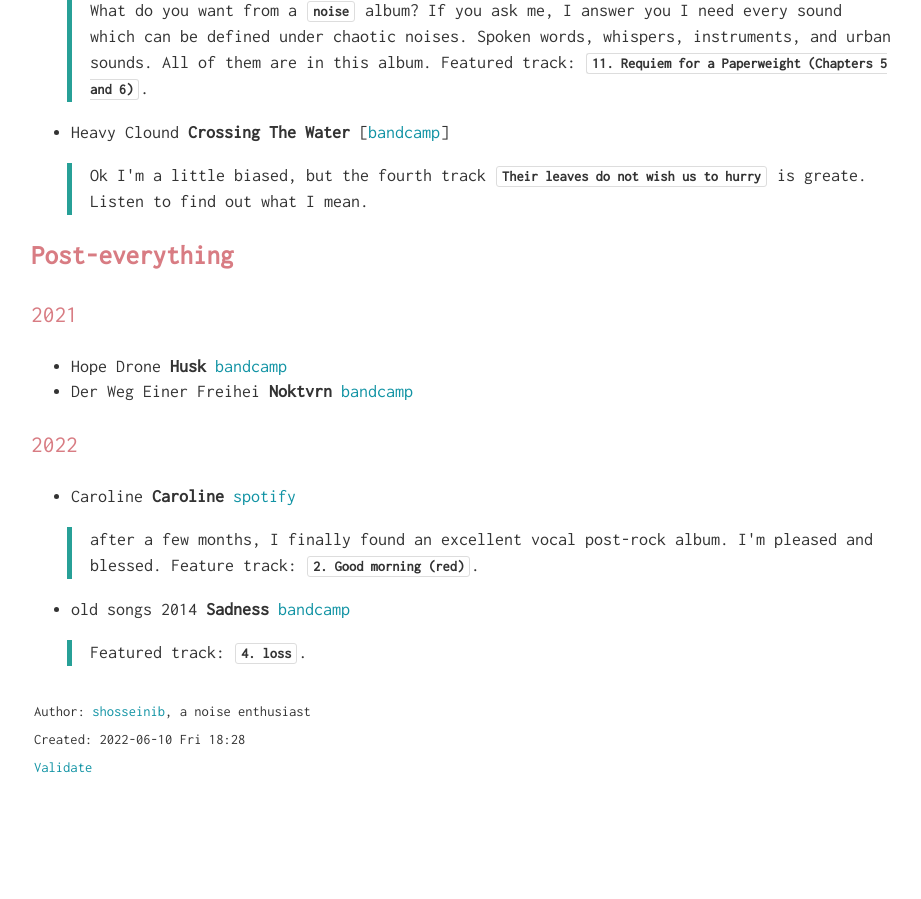
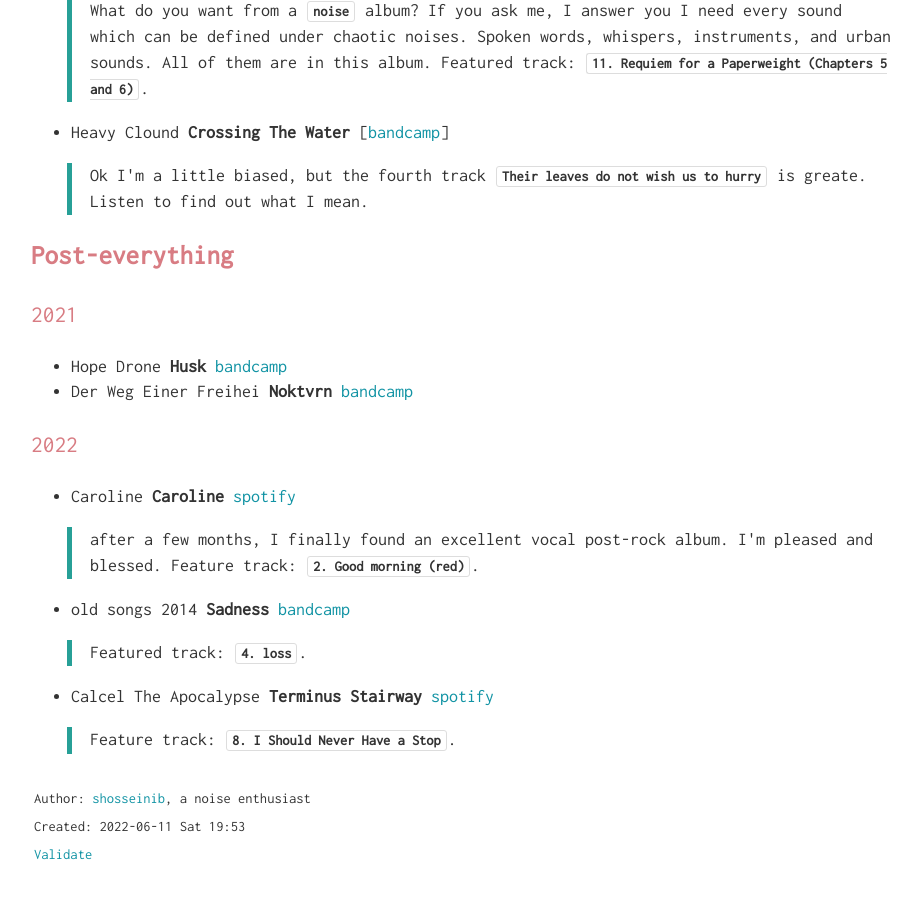
Before and after one commit to shosseinib/shosseinib.github.io, a Jekyll site: the page music.html, which Jekyll copies as it is, in a window 1280 px wide and 900 px high, scrolled down 5422 px. Shown: the whole window, without its empty margins (159-1080 px from the left). Built offline with Jekyll 4.4.1, drawn with Linux system fonts in a browser that asks for light colours; some web fonts are replaced; before the commit the page ends 6234 px from its top, so only the background shows below that.

Commit message:
Cancel the Apocalypse

```diff
--- a/music.html
+++ b/music.html
@@ -3,7 +3,7 @@
 "http://www.w3.org/TR/xhtml1/DTD/xhtml1-strict.dtd">
 <html xmlns="http://www.w3.org/1999/xhtml" lang="en" xml:lang="en">
 <head>
-<!-- 2022-06-10 Fri 18:28 -->
+<!-- 2022-06-11 Sat 19:53 -->
 <meta http-equiv="Content-Type" content="text/html;charset=utf-8" />
 <meta name="viewport" content="width=device-width, initial-scale=1" />
 <title>Music Recommendations</title>
@@ -205,112 +205,112 @@
 <h2>Table of Contents</h2>
 <div id="text-table-of-contents" role="doc-toc">
 <ul>
-<li><a href="#org9f68d51"><b>Code of Conduct</b></a></li>
-<li><a href="#org0b3bff3"><b>Electronic</b></a>
+<li><a href="#orgab85602"><b>Code of Conduct</b></a></li>
+<li><a href="#org4b31b2a"><b>Electronic</b></a>
 <ul>
-<li><a href="#org5c65daf">2021</a></li>
-<li><a href="#org59ea8d5">2022</a></li>
+<li><a href="#orgfcfdf01">2021</a></li>
+<li><a href="#orgf49b8d5">2022</a></li>
 </ul>
 </li>
-<li><a href="#orgac3e834"><b>Experimental &amp; Improvisation</b></a>
+<li><a href="#org81b59d4"><b>Experimental &amp; Improvisation</b></a>
 <ul>
-<li><a href="#orga14d7f3">2019</a></li>
-<li><a href="#orgacad823">2020</a></li>
-<li><a href="#org6a667c8">2021</a></li>
-<li><a href="#org406bdf7">2022</a></li>
+<li><a href="#orgfb90198">2019</a></li>
+<li><a href="#org1e5c48f">2020</a></li>
+<li><a href="#org3d44e23">2021</a></li>
+<li><a href="#org7c4fc53">2022</a></li>
 </ul>
 </li>
-<li><a href="#orge82677a"><b>Jazz</b></a>
+<li><a href="#org23c2557"><b>Jazz</b></a>
 <ul>
-<li><a href="#orgf25d894">2019</a></li>
-<li><a href="#orgd01b652">2021</a></li>
-<li><a href="#orgf7c4e16">2022</a></li>
+<li><a href="#org46e4877">2019</a></li>
+<li><a href="#org46472e2">2021</a></li>
+<li><a href="#org63557f4">2022</a></li>
 </ul>
 </li>
-<li><a href="#org9b2c7dc"><b>*Metal</b></a>
+<li><a href="#org2d489ab"><b>*Metal</b></a>
 <ul>
-<li><a href="#orgc6f537f">Death</a>
+<li><a href="#org027cff8">Death</a>
 <ul>
-<li><a href="#orgd32aa6c">2022</a></li>
+<li><a href="#orgd5bab23">2022</a></li>
 </ul>
 </li>
-<li><a href="#orgb7bcffa">Doom</a>
+<li><a href="#org1a3275e">Doom</a>
 <ul>
-<li><a href="#org2e223bc">2021</a></li>
-<li><a href="#org5ef4597">2022</a></li>
+<li><a href="#org4b60fdc">2021</a></li>
+<li><a href="#orga356b04">2022</a></li>
 </ul>
 </li>
-<li><a href="#org4651bd9">Progressive</a></li>
+<li><a href="#org63d345a">Progressive</a></li>
 </ul>
 </li>
-<li><a href="#orgd245679"><b>Noise</b></a>
+<li><a href="#org73361a7"><b>Noise</b></a>
 <ul>
-<li><a href="#orgea3ad1f">2022</a></li>
+<li><a href="#org639a9d3">2022</a></li>
 </ul>
 </li>
-<li><a href="#orgfd279a7"><b>Post-everything</b></a>
+<li><a href="#org3b1f114"><b>Post-everything</b></a>
 <ul>
-<li><a href="#org34a8467">2021</a></li>
-<li><a href="#org2109981">2022</a></li>
+<li><a href="#org679a8e8">2021</a></li>
+<li><a href="#org6537530">2022</a></li>
 </ul>
 </li>
 </ul>
 </div>
 </div>
-<div id="outline-container-org9f68d51" class="outline-2">
-<h2 id="org9f68d51"><b>Code of Conduct</b></h2>
-<div class="outline-text-2" id="text-org9f68d51">
+<div id="outline-container-orgab85602" class="outline-2">
+<h2 id="orgab85602"><b>Code of Conduct</b></h2>
+<div class="outline-text-2" id="text-orgab85602">
 <p>
 Here I collect music albums that I consider worshiped (in my way) works in <code>Jazz</code>, <code>Post-Everything</code>, <code>Noise</code>, <code>*Metal</code>, <code>Electronic</code>, and <code>Experimental &amp; Improvisation</code>. The order is by year, but there is no order; I may re-sort them by their artist name later; who knows?
 </p>
 </div>
 </div>
 
-<div id="outline-container-org0b3bff3" class="outline-2">
-<h2 id="org0b3bff3"><b>Electronic</b></h2>
-<div class="outline-text-2" id="text-org0b3bff3">
+<div id="outline-container-org4b31b2a" class="outline-2">
+<h2 id="org4b31b2a"><b>Electronic</b></h2>
+<div class="outline-text-2" id="text-org4b31b2a">
 </div>
-<div id="outline-container-org5c65daf" class="outline-3">
-<h3 id="org5c65daf">2021</h3>
-<div class="outline-text-3" id="text-org5c65daf">
+<div id="outline-container-orgfcfdf01" class="outline-3">
+<h3 id="orgfcfdf01">2021</h3>
+<div class="outline-text-3" id="text-orgfcfdf01">
 <ul class="org-ul">
 <li>Doyeq <b>Never Back</b> <a href="https://fuselab.bandcamp.com/album/never-back">bandcamp</a></li>
 <li>HEXSYSTEM <b>Interface OST Vol. II</b> <a href="https://hexsystem.bandcamp.com/album/interface-ost-vol-ii?from=fandiscflw">bandcamp</a></li>
 </ul>
 </div>
 </div>
-<div id="outline-container-org59ea8d5" class="outline-3">
-<h3 id="org59ea8d5">2022</h3>
-<div class="outline-text-3" id="text-org59ea8d5">
+<div id="outline-container-orgf49b8d5" class="outline-3">
+<h3 id="orgf49b8d5">2022</h3>
+<div class="outline-text-3" id="text-orgf49b8d5">
 <ul class="org-ul">
 <li>HEXSYSTEM <b>No Confluence</b> <a href="https://hexsystem.bandcamp.com/album/no-confluence?from=fanpub_fnb">bandcamp</a></li>
 </ul>
 </div>
 </div>
 </div>
-<div id="outline-container-orgac3e834" class="outline-2">
-<h2 id="orgac3e834"><b>Experimental &amp; Improvisation</b></h2>
-<div class="outline-text-2" id="text-orgac3e834">
+<div id="outline-container-org81b59d4" class="outline-2">
+<h2 id="org81b59d4"><b>Experimental &amp; Improvisation</b></h2>
+<div class="outline-text-2" id="text-org81b59d4">
 </div>
-<div id="outline-container-orga14d7f3" class="outline-3">
-<h3 id="orga14d7f3">2019</h3>
-<div class="outline-text-3" id="text-orga14d7f3">
+<div id="outline-container-orgfb90198" class="outline-3">
+<h3 id="orgfb90198">2019</h3>
+<div class="outline-text-3" id="text-orgfb90198">
 <ul class="org-ul">
 <li>Sam Andreae/David Birchall/Toshimaru Nakamura/Otto Willberg <b>UK ツアー 2019</b> <a href="https://scatterarchive.bandcamp.com/album/uk-2019?from=fandiscflw">bandcamp</a></li>
 </ul>
 </div>
 </div>
-<div id="outline-container-orgacad823" class="outline-3">
-<h3 id="orgacad823">2020</h3>
-<div class="outline-text-3" id="text-orgacad823">
+<div id="outline-container-org1e5c48f" class="outline-3">
+<h3 id="org1e5c48f">2020</h3>
+<div class="outline-text-3" id="text-org1e5c48f">
 <ul class="org-ul">
 <li>Jean-Luc Guionnet, Annette Krebs <b>pointe sèche</b> <a href="https://annettekrebs.bandcamp.com/album/pointe-s-che">bandcamp</a></li>
 </ul>
 </div>
 </div>
-<div id="outline-container-org6a667c8" class="outline-3">
-<h3 id="org6a667c8">2021</h3>
-<div class="outline-text-3" id="text-org6a667c8">
+<div id="outline-container-org3d44e23" class="outline-3">
+<h3 id="org3d44e23">2021</h3>
+<div class="outline-text-3" id="text-org3d44e23">
 <ul class="org-ul">
 <li>Guilherme Rodrigues &amp; Carlos Santos <b>Uncommon Symmetries</b> <a href="https://guilhermerodrigues.bandcamp.com/album/uncommon-symmetries">bandcamp</a></li>
 <li>I/O - Carlos Santos and Ulrich Mitzlaff <b>Studies on Colour Field Modulation</b> <a href="https://carlossantos.bandcamp.com/album/studies-on-colour-field-modulation">bandcamp</a></li>
@@ -319,9 +319,9 @@
 </ul>
 </div>
 </div>
-<div id="outline-container-org406bdf7" class="outline-3">
-<h3 id="org406bdf7">2022</h3>
-<div class="outline-text-3" id="text-org406bdf7">
+<div id="outline-container-org7c4fc53" class="outline-3">
+<h3 id="org7c4fc53">2022</h3>
+<div class="outline-text-3" id="text-org7c4fc53">
 <ul class="org-ul">
 <li>Mark Wagner <b>S☉N RISE / S☉N OF THE SUN</b> <a href="https://zamzamrec.bandcamp.com/album/s-n-rise-s-n-of-the-sun">bandcamp</a></li>
 <li><p>
@@ -336,21 +336,21 @@
 </div>
 </div>
 </div>
-<div id="outline-container-orge82677a" class="outline-2">
-<h2 id="orge82677a"><b>Jazz</b></h2>
-<div class="outline-text-2" id="text-orge82677a">
+<div id="outline-container-org23c2557" class="outline-2">
+<h2 id="org23c2557"><b>Jazz</b></h2>
+<div class="outline-text-2" id="text-org23c2557">
 </div>
-<div id="outline-container-orgf25d894" class="outline-3">
-<h3 id="orgf25d894">2019</h3>
-<div class="outline-text-3" id="text-orgf25d894">
+<div id="outline-container-org46e4877" class="outline-3">
+<h3 id="org46e4877">2019</h3>
+<div class="outline-text-3" id="text-org46e4877">
 <ul class="org-ul">
 <li>Enrico Rava &amp; Joe Lovano <b>Roma (Live)</b> <a href="https://open.spotify.com/album/7oJD5GX7laQuDzSz10eKS2">spotify</a></li>
 </ul>
 </div>
 </div>
-<div id="outline-container-orgd01b652" class="outline-3">
-<h3 id="orgd01b652">2021</h3>
-<div class="outline-text-3" id="text-orgd01b652">
+<div id="outline-container-org46472e2" class="outline-3">
+<h3 id="org46472e2">2021</h3>
+<div class="outline-text-3" id="text-org46472e2">
 <ul class="org-ul">
 <li>Mira Martin-Gray, Bryan Qu, Karen Ng, Nick Dunston <b>Trumpet &amp; Drums REMIX Festival</b> <a href="https://linaallemano.bandcamp.com/album/trumpet-drums-remix-festival">bandcamp</a></li>
 <li>Milton Man Gogh <b>The Great Reset</b> <a href="https://miltonmangogh.bandcamp.com/album/the-great-reset-2?from=fandiscflw">bandcamp</a></li>
@@ -407,9 +407,9 @@
 </ul>
 </div>
 </div>
-<div id="outline-container-orgf7c4e16" class="outline-3">
-<h3 id="orgf7c4e16">2022</h3>
-<div class="outline-text-3" id="text-orgf7c4e16">
+<div id="outline-container-org63557f4" class="outline-3">
+<h3 id="org63557f4">2022</h3>
+<div class="outline-text-3" id="text-org63557f4">
 <ul class="org-ul">
 <li>Joel Lyssarides <b>Stay Now</b> <a href="https://joellyssarides.bandcamp.com/releases">bandcamp</a></li>
 <li><p>
@@ -439,17 +439,17 @@
 </div>
 </div>
 
-<div id="outline-container-org9b2c7dc" class="outline-2">
-<h2 id="org9b2c7dc"><b>*Metal</b></h2>
-<div class="outline-text-2" id="text-org9b2c7dc">
+<div id="outline-container-org2d489ab" class="outline-2">
+<h2 id="org2d489ab"><b>*Metal</b></h2>
+<div class="outline-text-2" id="text-org2d489ab">
 </div>
-<div id="outline-container-orgc6f537f" class="outline-3">
-<h3 id="orgc6f537f">Death</h3>
-<div class="outline-text-3" id="text-orgc6f537f">
+<div id="outline-container-org027cff8" class="outline-3">
+<h3 id="org027cff8">Death</h3>
+<div class="outline-text-3" id="text-org027cff8">
 </div>
-<div id="outline-container-orgd32aa6c" class="outline-4">
-<h4 id="orgd32aa6c">2022</h4>
-<div class="outline-text-4" id="text-orgd32aa6c">
+<div id="outline-container-orgd5bab23" class="outline-4">
+<h4 id="orgd5bab23">2022</h4>
+<div class="outline-text-4" id="text-orgd5bab23">
 <ul class="org-ul">
 <li>Septicflesh <b>Modern Primitive</b> <a href="https://septicflesh.bandcamp.com/album/modern-primitive?from=fanpub_nfnb_pr">bandcamp</a></li>
 </ul>
@@ -461,13 +461,13 @@
 </div>
 </div>
 </div>
-<div id="outline-container-orgb7bcffa" class="outline-3">
-<h3 id="orgb7bcffa">Doom</h3>
-<div class="outline-text-3" id="text-orgb7bcffa">
+<div id="outline-container-org1a3275e" class="outline-3">
+<h3 id="org1a3275e">Doom</h3>
+<div class="outline-text-3" id="text-org1a3275e">
 </div>
-<div id="outline-container-org2e223bc" class="outline-4">
-<h4 id="org2e223bc">2021</h4>
-<div class="outline-text-4" id="text-org2e223bc">
+<div id="outline-container-org4b60fdc" class="outline-4">
+<h4 id="org4b60fdc">2021</h4>
+<div class="outline-text-4" id="text-org4b60fdc">
 <ul class="org-ul">
 <li>Abysmal Grief <b>Funeral Cult of Personality</b> <a href="https://sunandmoonrecords.bandcamp.com/album/funeral-cult-of-personality">bandcamp</a></li>
 <li>Funeralium <b>Funeralium</b> <a href="https://funeralium.bandcamp.com/album/funeralium?from=fannewrel">bandcamp</a></li>
@@ -478,9 +478,9 @@
 </ul>
 </div>
 </div>
-<div id="outline-container-org5ef4597" class="outline-4">
-<h4 id="org5ef4597">2022</h4>
-<div class="outline-text-4" id="text-org5ef4597">
+<div id="outline-container-orga356b04" class="outline-4">
+<h4 id="orga356b04">2022</h4>
+<div class="outline-text-4" id="text-orga356b04">
 <ul class="org-ul">
 <li>Where Myth Becomes Memory <b>Rolo Tomassi</b> <a href="https://rolotomassi.bandcamp.com/album/where-myth-becomes-memory?from=fanpub_fnb_pr">bandcamp</a></li>
 <li>Dismalimerence, Nurez, olim, and The Wolf Garden <b>Recurrence (split)</b> <a href="https://thewolfgarden.bandcamp.com/album/recurrence-split?from=fanpub_fnb_pr&amp;utm_campaign=thewolfgarden+album+recurrence-split">bandcamp</a></li>
@@ -533,9 +533,9 @@
 </div>
 </div>
 </div>
-<div id="outline-container-org4651bd9" class="outline-3">
-<h3 id="org4651bd9">Progressive</h3>
-<div class="outline-text-3" id="text-org4651bd9">
+<div id="outline-container-org63d345a" class="outline-3">
+<h3 id="org63d345a">Progressive</h3>
+<div class="outline-text-3" id="text-org63d345a">
 <ul class="org-ul">
 <li>Venus Principle <b>Stand In Your Light</b> <a href="https://venusprinciple.bandcamp.com/album/stand-in-your-light-deluxe-edition?from=fanpub_nfnb_pr">bandcamp</a></li>
 </ul>
@@ -547,13 +547,13 @@
 </div>
 </div>
 </div>
-<div id="outline-container-orgd245679" class="outline-2">
-<h2 id="orgd245679"><b>Noise</b></h2>
-<div class="outline-text-2" id="text-orgd245679">
+<div id="outline-container-org73361a7" class="outline-2">
+<h2 id="org73361a7"><b>Noise</b></h2>
+<div class="outline-text-2" id="text-org73361a7">
 </div>
-<div id="outline-container-orgea3ad1f" class="outline-3">
-<h3 id="orgea3ad1f">2022</h3>
-<div class="outline-text-3" id="text-orgea3ad1f">
+<div id="outline-container-org639a9d3" class="outline-3">
+<h3 id="org639a9d3">2022</h3>
+<div class="outline-text-3" id="text-org639a9d3">
 <ul class="org-ul">
 <li>Portal to the God Damn Blood Dimension <b>Rotten Fruit; Regular Orchard</b> <a href="https://portaltothegoddamnblooddimension.bandcamp.com/album/rotten-fruit-regular-orchard?from=fandiscflw">bandcamp</a></li>
 </ul>
@@ -581,22 +581,22 @@
 </div>
 </div>
 </div>
-<div id="outline-container-orgfd279a7" class="outline-2">
-<h2 id="orgfd279a7"><b>Post-everything</b></h2>
-<div class="outline-text-2" id="text-orgfd279a7">
+<div id="outline-container-org3b1f114" class="outline-2">
+<h2 id="org3b1f114"><b>Post-everything</b></h2>
+<div class="outline-text-2" id="text-org3b1f114">
 </div>
-<div id="outline-container-org34a8467" class="outline-3">
-<h3 id="org34a8467">2021</h3>
-<div class="outline-text-3" id="text-org34a8467">
+<div id="outline-container-org679a8e8" class="outline-3">
+<h3 id="org679a8e8">2021</h3>
+<div class="outline-text-3" id="text-org679a8e8">
 <ul class="org-ul">
 <li>Hope Drone <b>Husk</b> <a href="https://hopedrone.bandcamp.com/album/husk">bandcamp</a></li>
 <li>Der Weg Einer Freihei <b>Noktvrn</b> <a href="https://derwegeinerfreiheitsom.bandcamp.com/album/noktvrn?from=fanpub_nfnb_pr">bandcamp</a></li>
 </ul>
 </div>
 </div>
-<div id="outline-container-org2109981" class="outline-3">
-<h3 id="org2109981">2022</h3>
-<div class="outline-text-3" id="text-org2109981">
+<div id="outline-container-org6537530" class="outline-3">
+<h3 id="org6537530">2022</h3>
+<div class="outline-text-3" id="text-org6537530">
 <ul class="org-ul">
 <li>Caroline <b>Caroline</b> <a href="https://open.spotify.com/album/4X12VfRomM649eKXd1qKMf">spotify</a></li>
 </ul>
@@ -613,13 +613,21 @@
 Featured track: <b><code>4. loss</code></b>.
 </p>
 </blockquote>
+<ul class="org-ul">
+<li>Calcel The Apocalypse <b>Terminus Stairway</b> <a href="https://open.spotify.com/album/0J8ciXLG7K6bLwmzQMMSlW?si=0b700607e4874874">spotify</a></li>
+</ul>
+<blockquote>
+<p>
+Feature track: <b><code>8. I Should Never Have a Stop</code></b>.
+</p>
+</blockquote>
 </div>
 </div>
 </div>
 </div>
 <div id="postamble" class="status">
 <p class="author">Author: <a href="https://shosseinib.github.io">shosseinib</a>, a noise enthusiast</p>
-<p class="date">Created: 2022-06-10 Fri 18:28</p>
+<p class="date">Created: 2022-06-11 Sat 19:53</p>
 <p class="validation"><a href="https://validator.w3.org/check?uri=referer">Validate</a></p>
 </div>
 </body>
--- a/music.org
+++ b/music.org
@@ -157,3 +157,7 @@
 #+begin_quote
 Featured track: *=4. loss=*.
 #+end_quote
+- Calcel The Apocalypse *Terminus Stairway* [[https://open.spotify.com/album/0J8ciXLG7K6bLwmzQMMSlW?si=0b700607e4874874][spotify]]
+#+begin_quote
+Feature track: *=8. I Should Never Have a Stop=*.
+#+end_quote
```
